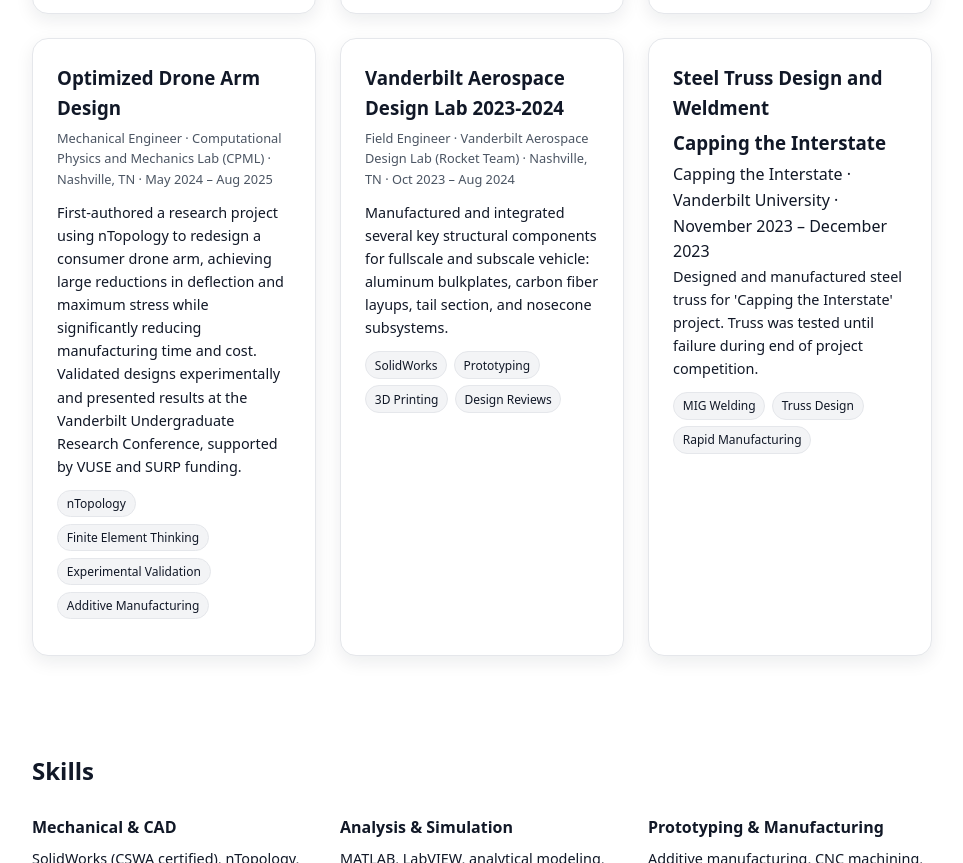
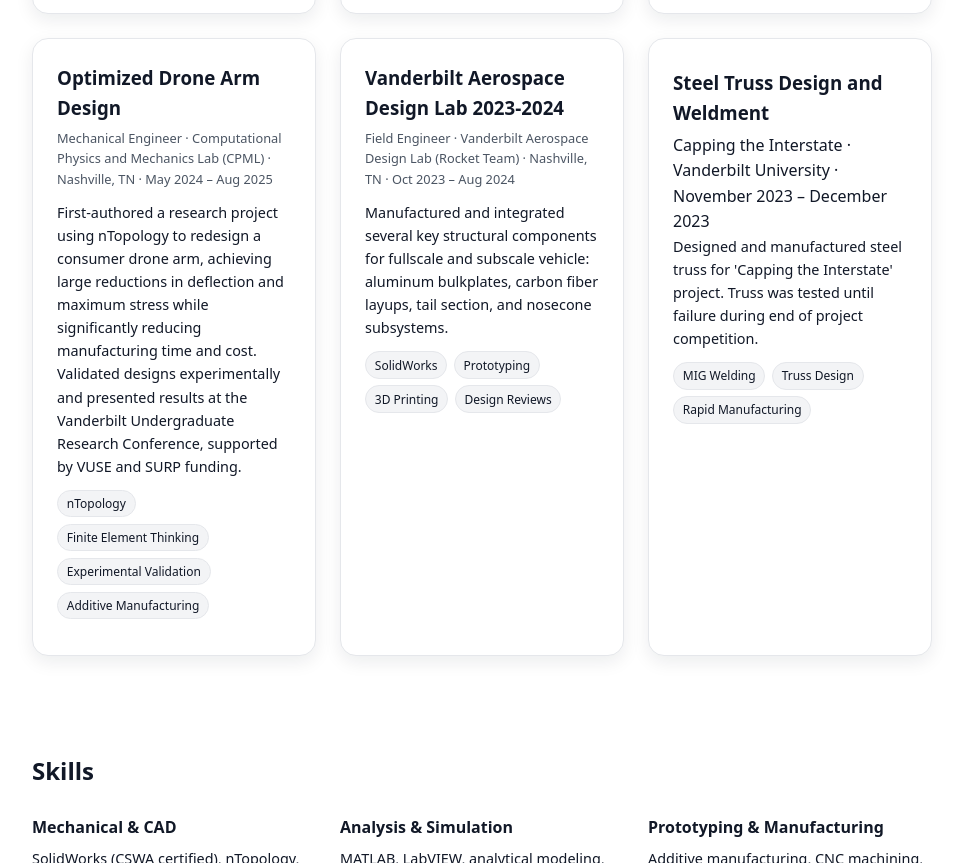
Before and after one commit to JackLiedel/JackLiedel.github.io, a plain HTML site: page index.html in a window 1280 px wide. Shown: the part 1761-2624 px from the top of the page, without its empty margins (158-1121 px from the left). Drawn offline with Linux system fonts and the light colour scheme.

Commit message:
Update index.html

```diff
--- a/index.html
+++ b/index.html
@@ -514,10 +514,10 @@
         <!-- Project 6: Steel Truss -->
         <article class="project-card">
           <div>
-            <h3 class="project-name">Steel Truss Design and Weldment</h3>
+            <h3 class="project-name"></h3>
                 <h3 class="project-name">
                   <a href="projects/Capping-the-Interstate.html" target="_blank" class="project-name">
-                    Capping the Interstate
+                    Steel Truss Design and Weldment
                       </a>
                 </h3
             <p class="project-meta">
```
